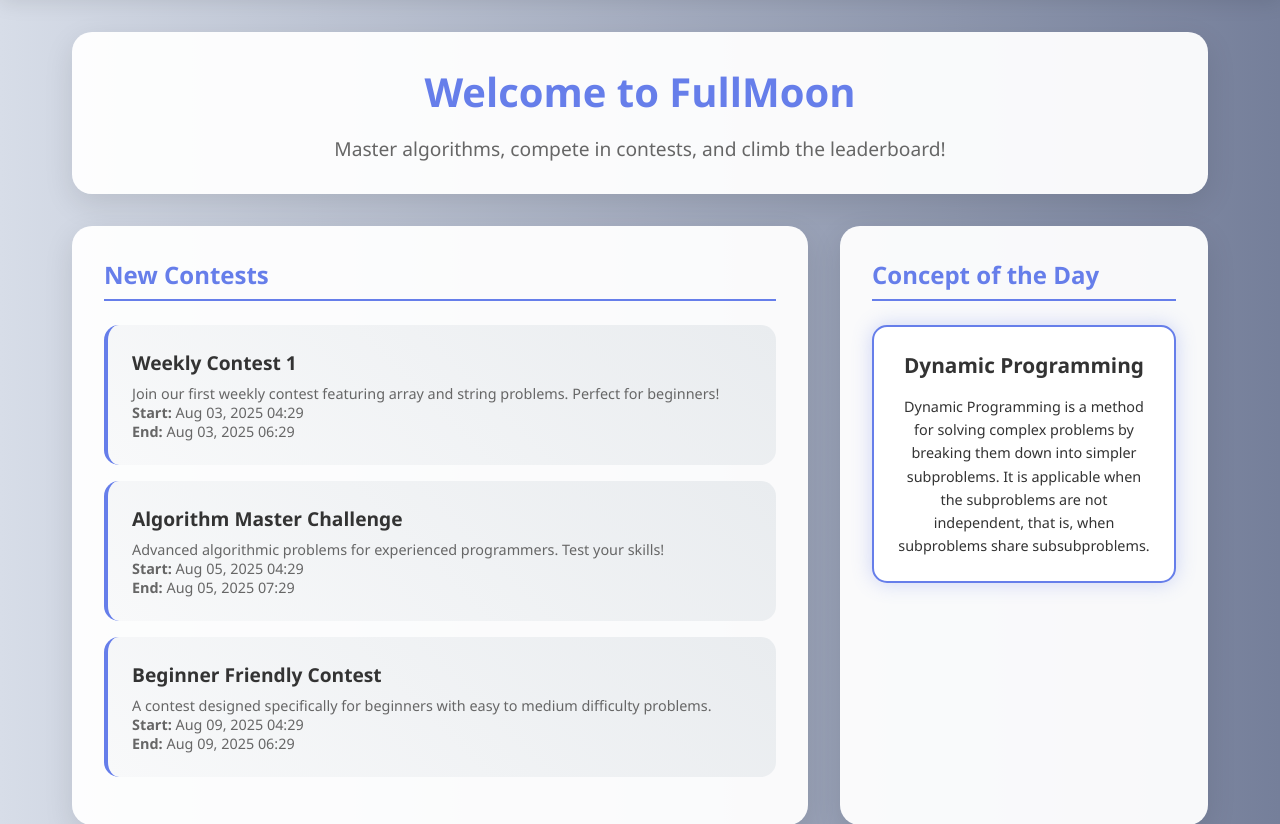
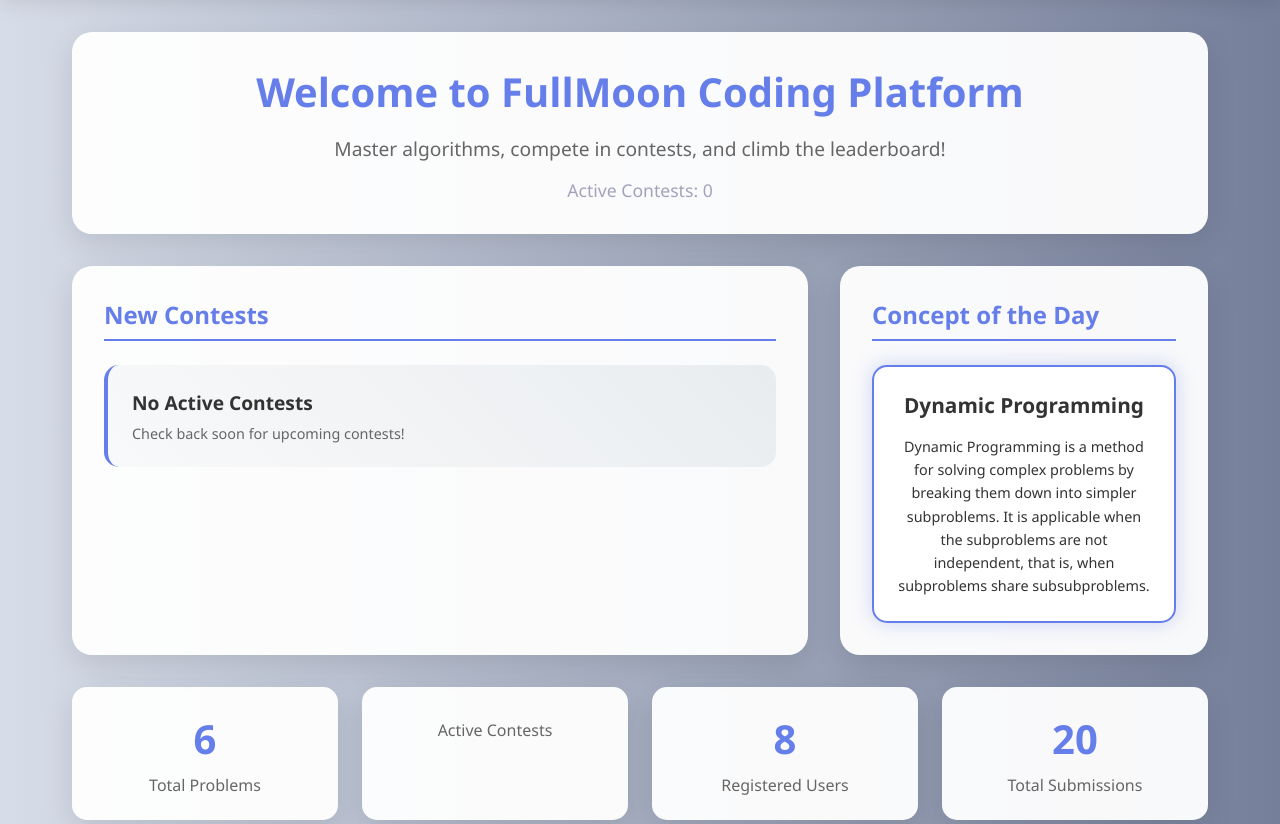
Before and after one commit to Purnima2004/OJ_Project_AlgoUniversity, a Django app: page /home/ in a window 1280 px wide. Shown: the part 80-904 px from the top of the page. Run offline with Django 5.2, Linux system fonts and the light colour scheme; data comes from the database, SQL or seed files in the repository; both versions use the stored data as it was after the commit.

Commit message:
Done with oj, moving to dockerization and deployment

```diff
--- a/oj_backend/auth_app/templates/compiler/compiler.html
+++ b/oj_backend/auth_app/templates/compiler/compiler.html
@@ -471,7 +471,7 @@
 <body>
     <nav class="navbar">
         <div class="nav-container">
-            <div class="logo">FullMoon</div>
+            <div class="logo"><a href="{% url 'home' %}" style="color:inherit;text-decoration:none;">FullMoon</a></div>
             <div class="nav-buttons">
                 <a href="{% url 'problems' %}" class="nav-btn">Problems</a>
                 <a href="{% url 'contests' %}" class="nav-btn">Contests</a>
@@ -759,7 +759,7 @@
             resultBox.style.display = 'block';
             resultBox.innerText = 'Reviewing your code...';
 
-            fetch('/api/ai_review/', {
+            fetch('/auth/api/ai_review/', {
                 method: 'POST',
                 headers: {'Content-Type': 'application/json'},
                 body: JSON.stringify({code, language})
--- a/oj_backend/auth_app/templates/contests/contest_detail.html
+++ b/oj_backend/auth_app/templates/contests/contest_detail.html
@@ -385,7 +385,7 @@
 <body>
     <nav class="navbar">
         <div class="nav-container">
-            <div class="logo">FullMoon</div>
+            <div class="logo"><a href="{% url 'home' %}" style="color:inherit;text-decoration:none;">FullMoon</a></div>
             <div class="nav-buttons">
                 <a href="{% url 'problems' %}" class="nav-btn">Problems</a>
                 <a href="{% url 'contests' %}" class="nav-btn">Contests</a>
--- a/oj_backend/auth_app/templates/contests/contests.html
+++ b/oj_backend/auth_app/templates/contests/contests.html
@@ -330,7 +330,7 @@
 <body>
     <nav class="navbar">
         <div class="nav-container">
-            <div class="logo">FullMoon</div>
+            <div class="logo"><a href="{% url 'home' %}" style="color:inherit;text-decoration:none;">FullMoon</a></div>
             <div class="nav-buttons">
                 <a href="{% url 'problems' %}" class="nav-btn">Problems</a>
                 <a href="{% url 'contests' %}" class="nav-btn">Contests</a>
--- a/oj_backend/auth_app/templates/home/home.html
+++ b/oj_backend/auth_app/templates/home/home.html
@@ -2,7 +2,7 @@
 <html lang="en">
 <head>
     <meta charset="UTF-8">
-    <title>CodeMaster - Home</title>
+    <title>FullMoon - Home</title>
     <style>
         * {
             margin: 0;
@@ -350,7 +350,7 @@
 <body>
     <nav class="navbar">
         <div class="nav-container">
-            <div class="logo">FullMoon</div>
+            <div class="logo"><a href="{% url 'home' %}" style="color:inherit;text-decoration:none;">FullMoon</a></div>
                             <div class="nav-buttons">
                     <a href="{% url 'problems' %}" class="nav-btn">Problems</a>
                     <a href="{% url 'contests' %}" class="nav-btn">Contests</a>
@@ -382,8 +382,11 @@
 
     <div class="main-container">
         <div class="welcome-section">
-            <h1 class="welcome-title">Welcome to FullMoon</h1>
+            <h1 class="welcome-title">Welcome to FullMoon Coding Platform</h1>
             <p class="welcome-subtitle">Master algorithms, compete in contests, and climb the leaderboard!</p>
+            <div class="active-contests-info" style="margin-top:1rem;font-size:1.1em;font-weight:500;color:#a3a2bb;">
+                Active Contests: <span id="active-contests-count">{{ active_contests_count }}</span>
+            </div>
         </div>
 
         <div class="content-grid">
--- a/oj_backend/auth_app/templates/leaderboard/leaderboard.html
+++ b/oj_backend/auth_app/templates/leaderboard/leaderboard.html
@@ -325,7 +325,7 @@
 <body>
     <nav class="navbar">
         <div class="nav-container">
-            <div class="logo">FullMoon</div>
+            <div class="logo"><a href="{% url 'home' %}" style="color:inherit;text-decoration:none;">FullMoon</a></div>
             <div class="nav-buttons">
                 <a href="{% url 'problems' %}" class="nav-btn">Problems</a>
                 <a href="{% url 'contests' %}" class="nav-btn">Contests</a>
--- a/oj_backend/auth_app/templates/problems/problem_detail.html
+++ b/oj_backend/auth_app/templates/problems/problem_detail.html
@@ -551,7 +551,7 @@
 <body>
     <nav class="navbar">
         <div class="nav-container">
-            <div class="logo">FullMoon</div>
+            <div class="logo"><a href="{% url 'home' %}" style="color:inherit;text-decoration:none;">FullMoon</a></div>
             <div class="nav-buttons">
                 <a href="{% url 'problems' %}" class="nav-btn">Problems</a>
                 <a href="{% url 'contests' %}" class="nav-btn">Contests</a>
--- a/oj_backend/auth_app/templates/problems/problems.html
+++ b/oj_backend/auth_app/templates/problems/problems.html
@@ -315,7 +315,7 @@
 <body>
     <nav class="navbar">
         <div class="nav-container">
-            <div class="logo">FullMoon</div>
+            <div class="logo"><a href="{% url 'home' %}" style="color:inherit;text-decoration:none;">FullMoon</a></div>
             <div class="nav-buttons">
                 <a href="{% url 'problems' %}" class="nav-btn">Problems</a>
                 <a href="{% url 'contests' %}" class="nav-btn">Contests</a>
--- a/oj_backend/auth_app/views.py
+++ b/oj_backend/auth_app/views.py
@@ -12,6 +12,10 @@
 from .compiler import CodeCompiler
 from .oj_system import OnlineJudge, TestCaseManager
 import json
+
+now = timezone.now()
+active_contests = Contest.objects.filter(start_date__lte=now, end_date__gte=now)
+active_contests_count = active_contests.count()
 
 def update_leaderboard_ranks():
     """Update ranks for all users based on their scores"""
@@ -78,7 +82,8 @@
         }
 
     context = {
-        'contests': contests,
+        'contests': active_contests,
+        'active_contests_count': active_contests_count,
         'concept_of_day': concept_of_day,
         'total_problems': Problem.objects.count(),
         'total_users': User.objects.count(),
```
Also changed, not shown: oj_backend/db.sqlite3.
